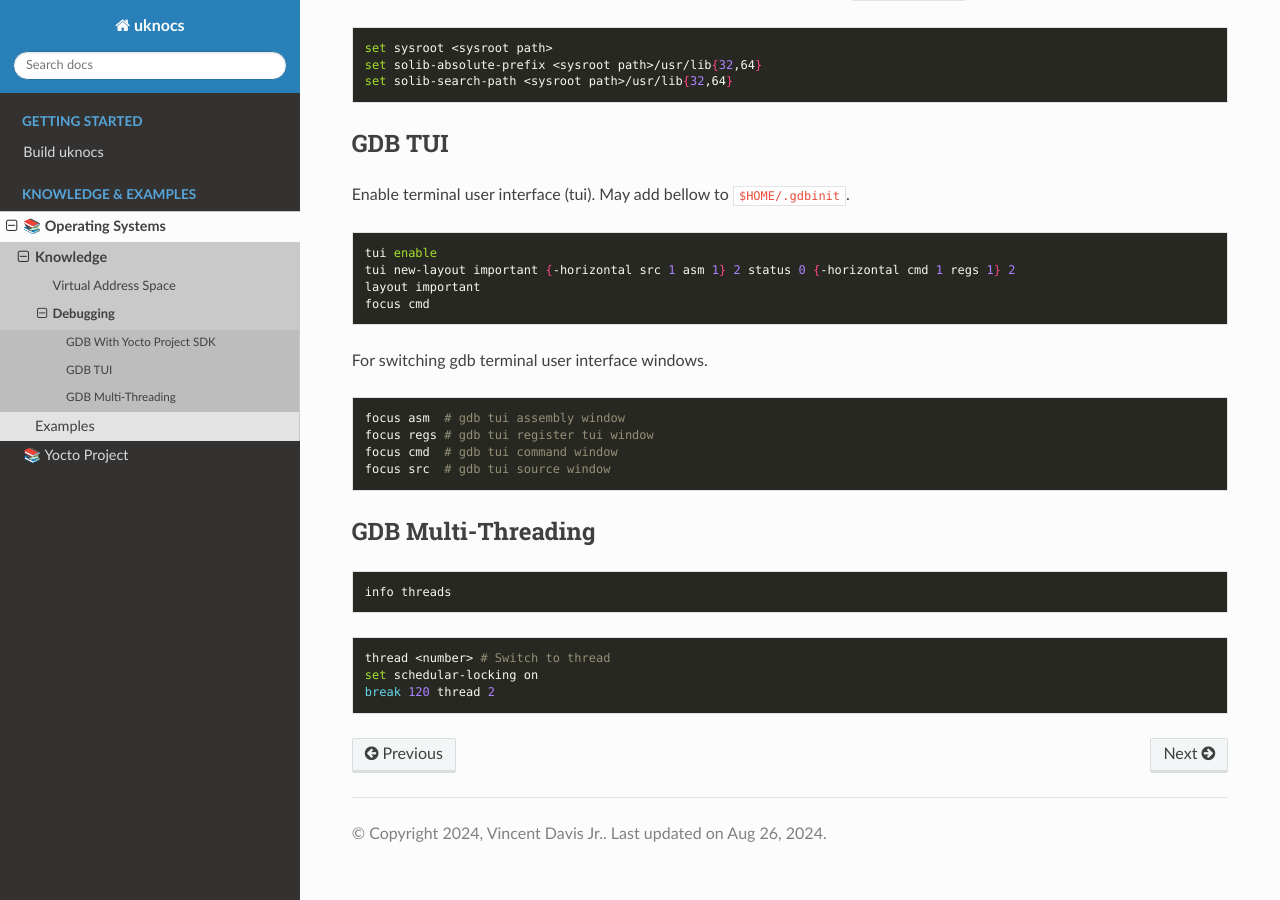
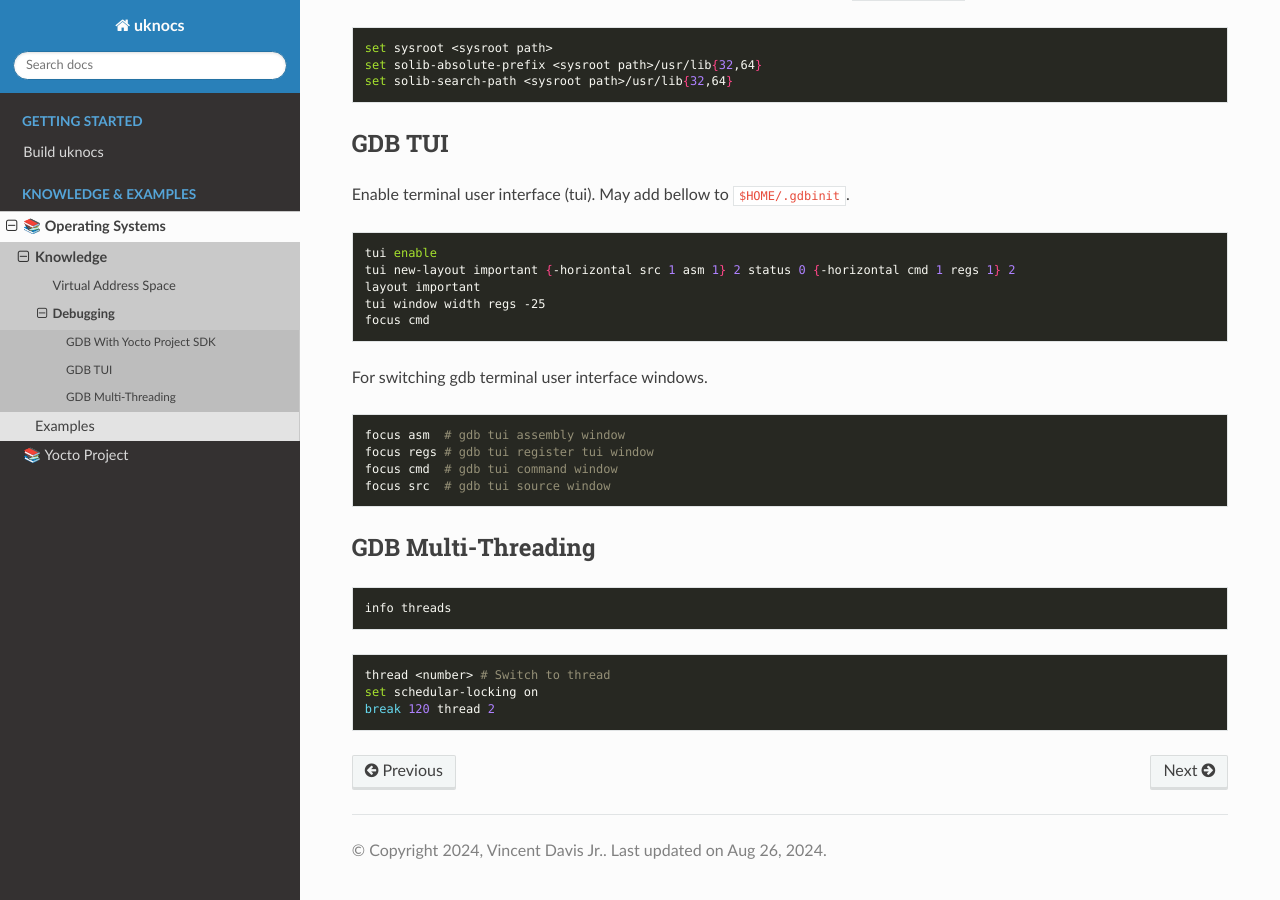
Before and after one commit to under-view/uknocs, a Sphinx documentation site: the page built from docs/operating-systems/knowledge/debug.rst, in a window 1280 px wide and 900 px high, scrolled down 522 px. Built offline with Sphinx 7.4.7 and the Read the Docs theme 2.0.0, drawn with Linux system fonts in a browser that asks for light colours; formulas are drawn with MathJax 3.

Commit message:
os-knowledge-debug: shrink size of register window
Signed-off-by: Vincent Davis Jr <vince@underview.tech>

```diff
--- a/docs/operating-systems/knowledge/debug.rst
+++ b/docs/operating-systems/knowledge/debug.rst
@@ -42,6 +42,7 @@
 	tui enable
 	tui new-layout important {-horizontal src 1 asm 1} 2 status 0 {-horizontal cmd 1 regs 1} 2
 	layout important
+	tui window width regs -25
 	focus cmd
 
 For switching gdb terminal user interface windows.
```
